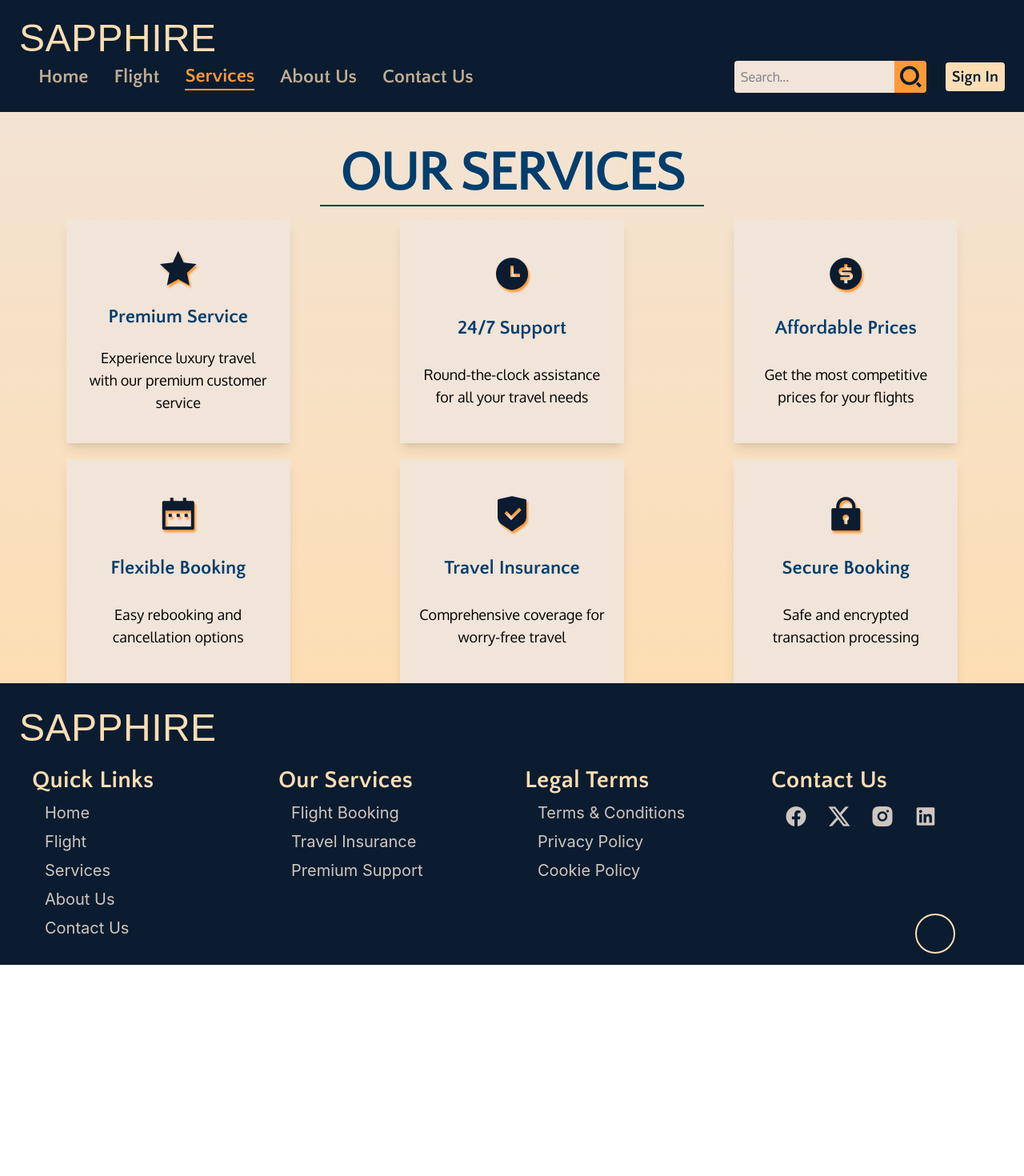
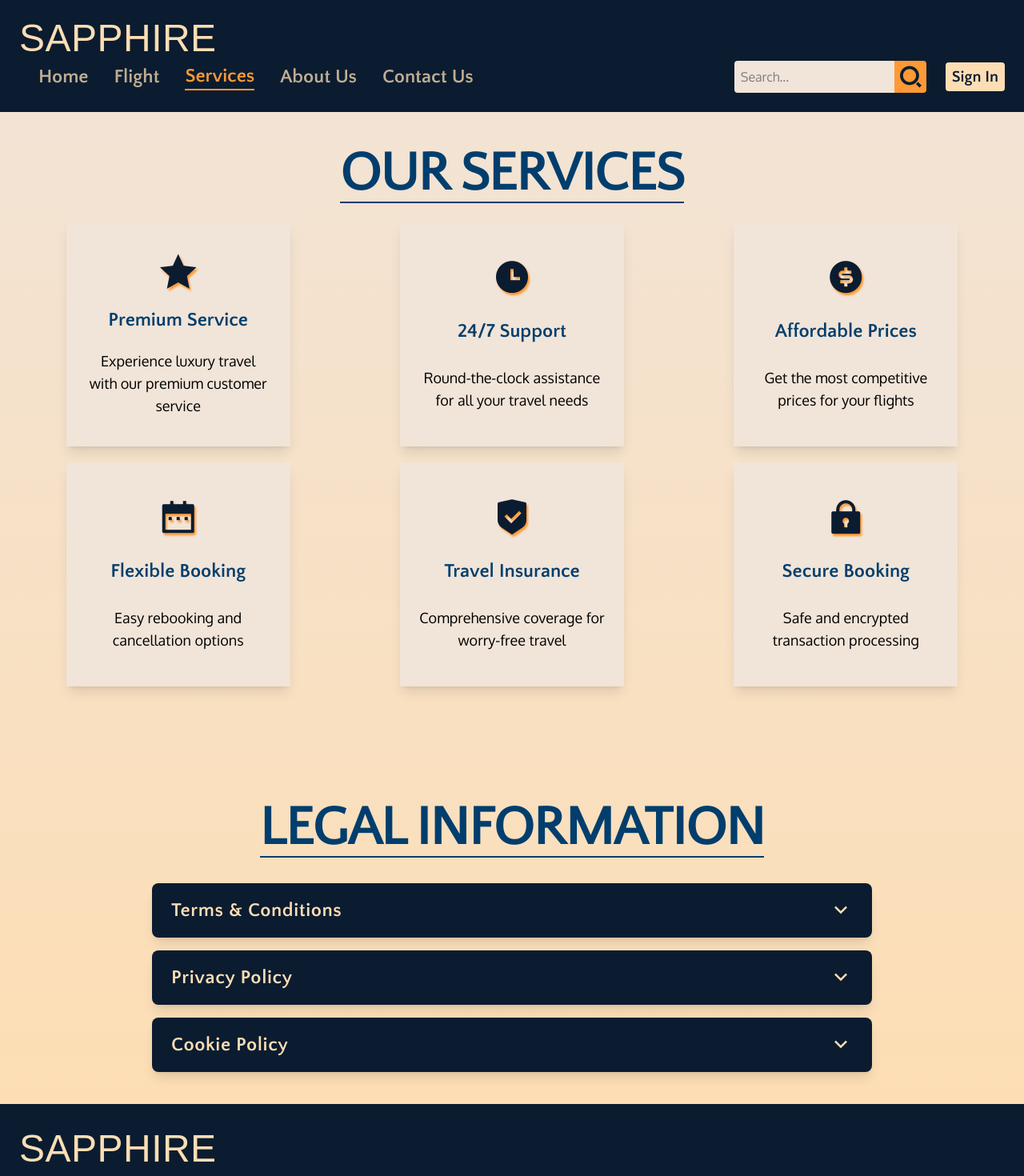
Before and after one commit to Harsh-Codes-hub/Sapphire-Airline-Ticket-Booking-TASK48, a React (Vite) app: page /Services in a window 1280 px wide. Shown: the top 1470 px of the page at 80% size. Before the commit the page ends 1206 px from the top, so only its background shows below. Built offline with nearby package versions, Linux system fonts and the light colour scheme; some icons are missing; a web font is replaced by a local one.

Commit message:
feat: add TermsCard component and terms data; update Services page to include legal information section

```diff
--- /dev/null
+++ b/src/components/TermsCard.jsx
@@ -0,0 +1,17 @@
+const TermsCard = ({termName, description}) => {
+  return (
+    <li className="shrink-0 w-[80%] max-w-225 mx-auto">
+      <article className="rounded-lg overflow-hidden shadow-lg">
+        <header className="w-full py-4 px-6 bg-(--prussian-blue) text-(--navajo-white) flex items-center font-heading capitalize justify-between">
+          <h4 className="text-2xl tracking-wide font-semibold">{termName}</h4>
+          <button type="button">
+            <i className="ri-arrow-down-s-line text-3xl"></i>
+          </button>
+        </header>
+        <main className="bg-(--off-white) py-4 px-6 hidden">{description}</main>
+      </article>
+    </li>
+  );
+};
+
+export default TermsCard;
--- /dev/null
+++ b/src/data/termsData.js
@@ -0,0 +1,19 @@
+const termsData = [
+  {
+    id: 1,
+    termName: "Terms & Conditions",
+    description: "",
+  },
+  {
+    id: 2,
+    termName: "Privacy Policy",
+    description: "",
+  },
+  {
+    id: 3,
+    termName: "Cookie Policy",
+    description: "",
+  },
+];
+
+export default termsData;
--- a/src/pages/Home.jsx
+++ b/src/pages/Home.jsx
@@ -67,10 +67,9 @@ const Home = () => {
           <div className="flex flex-col justify-between gap-8 md:gap-10 py-10">
             <div>
               <article className="text-center">
-                <h4 className="font-heading font-semibold text-5xl md:text-7xl uppercase tracking-tighter mb-4 text-(--yale-blue)">
+                <h4 className="font-heading font-semibold text-4xl md:text-7xl uppercase tracking-tighter mb-4 text-(--yale-blue) w-fit mx-auto border-b-2 border-(--yale-blue)">
                   About Us
                 </h4>
-                <hr className="text-(--yale-blue) w-60 md:w-100 mx-auto -mt-3 mb-4 border" />
                 <p className="font-body tracking-wide text-lg md:text-xl text-(--yale-blue)">
                   <span className="font-extrabold tracking-tight">
                     SAPPHIRE
@@ -109,10 +108,10 @@ const Home = () => {
           <div className="grid grid-rows-[auto_1fr] grid-cols-[auto_1fr] items-center py-4 px-2 gap-3">
             <i className="ri-double-quotes-l text-5xl col-start-1 rows-start-1 text-(--prussian-blue)"></i>
             <p className="text-2xl md:text-3xl font-body quote-box-center col-start-1 row-start-2 col-span-2 text-center text-(--yale-blue) tracking-wide">
-              Experience the skies like never before with{" "}
+              Experience the skies like never before with
               <span className="font-attention tracking-tight font-bold">
                 SAPPHIRE
-              </span>{" "}
+              </span>
               - Where luxury meets convenience.
             </p>
             <i className="ri-double-quotes-r text-5xl col-start-2 row-start-3 justify-self-end text-(--prussian-blue)"></i>
--- a/src/pages/Services.jsx
+++ b/src/pages/Services.jsx
@@ -1,25 +1,37 @@
 import Container from "../components/Container";
 import ServiceCard from "../components/ServiceCard";
-import serviceData from "../data/serviceData"
+import serviceData from "../data/serviceData";
+import TermsCard from "../components/TermsCard";
+import termsData from "../data/termsData";
 
 const Services = () => {
   return (
     <>
-      <section className="min-h-dvh">
+      <section>
         <Container>
-          <section className="mt-25 md:mt-45">
-            <h3 className="font-heading font-semibold text-5xl md:text-7xl uppercase tracking-tighter mb-4 text-(--yale-blue) text-center">
+          <section className="mt-25 md:mt-45 pt-4 md:pt-0">
+            <h3 className="font-heading font-semibold text-4xl md:text-7xl uppercase tracking-tighter mb-6 text-(--yale-blue) text-center w-fit mx-auto border-b-2 border-(--yale-blue)">
               Our Services
             </h3>
-            <hr className="text-(--yale-blue) w-80 md:w-120 mx-auto -mt-3 mb-4 border" />
             <ul className="grid grid-cols-1 grid-rows-6 sm:grid-cols-2 sm:grid-rows-3 md:grid-cols-3 md:grid-rows-2 gap-5 place-items-center">
-              {serviceData.map((card) => <ServiceCard key={card.id} {...card}/>)}
+              {serviceData.map((card) => (
+                <ServiceCard key={card.id} {...card} />
+              ))}
             </ul>
           </section>
         </Container>
       </section>
       <section>
-        <Container></Container>
+        <Container>
+          <section className="mt-15 md:mt-35 mb-10">
+            <h3 className="font-heading font-semibold text-4xl md:text-7xl uppercase tracking-tighter mb-8 text-(--yale-blue) text-center w-fit mx-auto border-b-2 border-(--yale-blue)">
+              Legal Information
+            </h3>
+            <ul className="flex flex-col gap-4">
+              {termsData.map((term) => <TermsCard key={`termID-${term.id}`} {...term}/>)}
+            </ul>
+          </section>
+        </Container>
       </section>
     </>
   );
```
